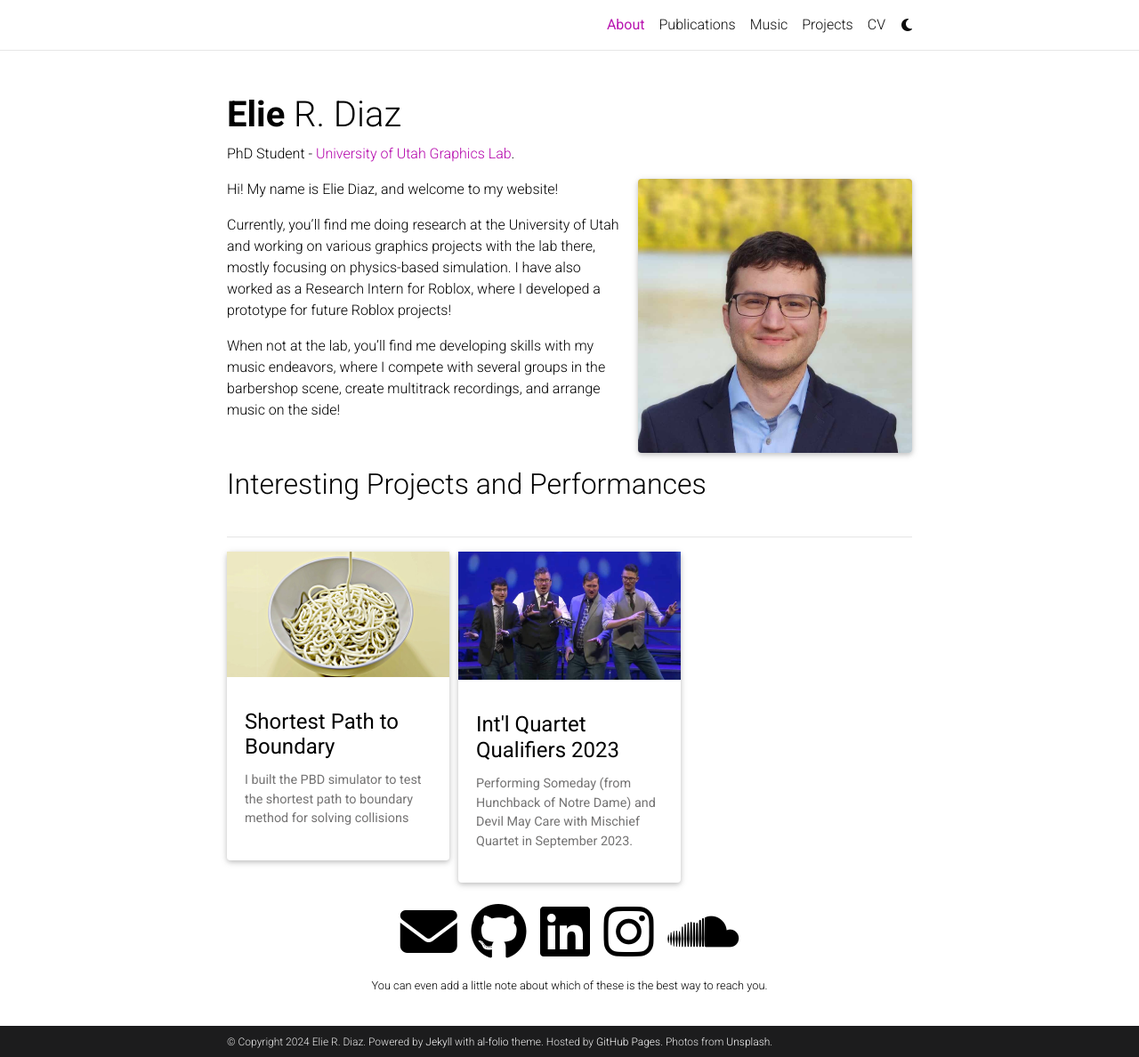
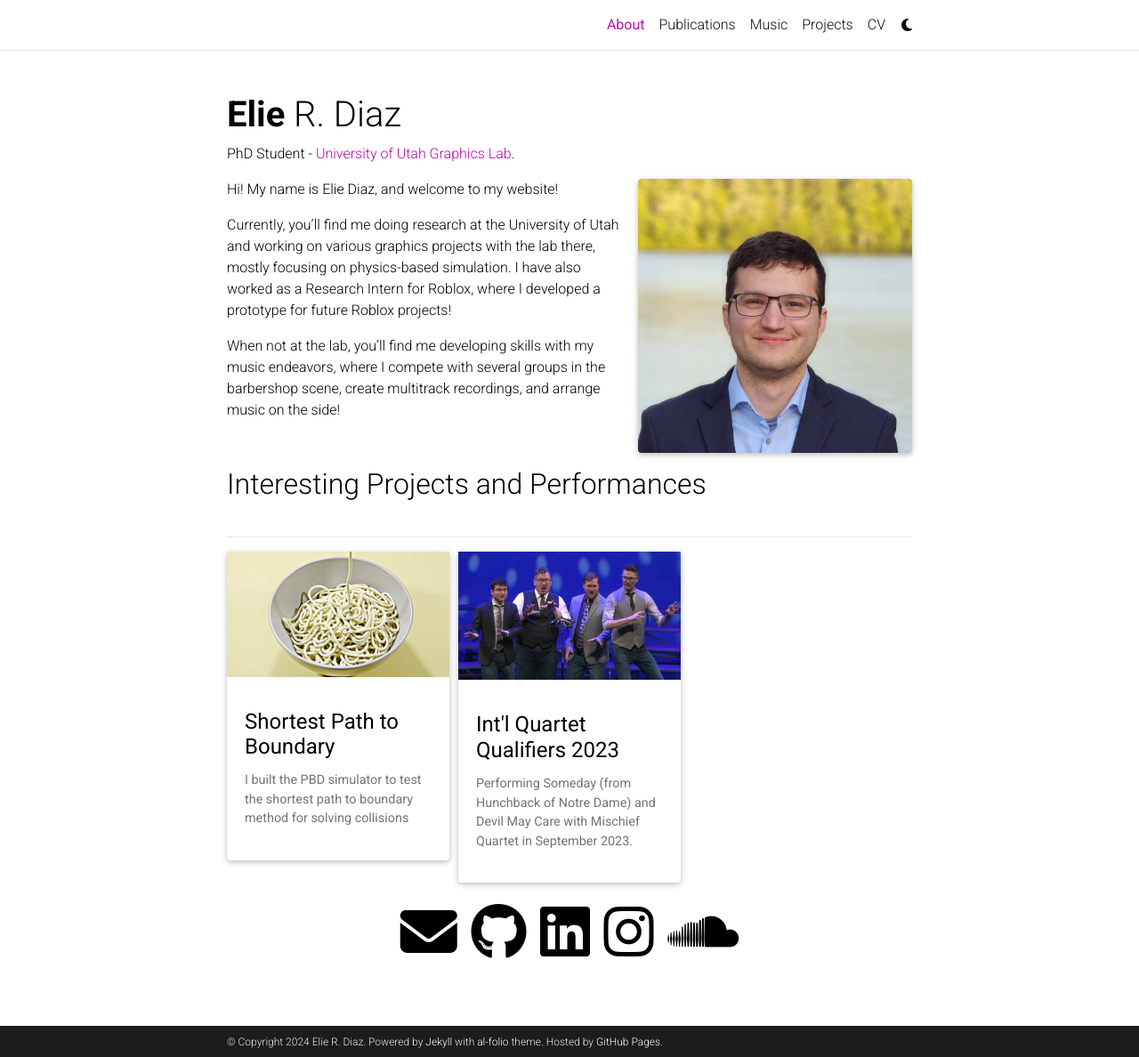
Before and after one commit to ElienDiaz/eliendiaz.github.io, a Jekyll site: the page built from _pages/about.md, in a window 1280 px wide and 1188 px high. Shown: the whole window at 89% size. Built offline with Jekyll 4.4.1, drawn with Linux system fonts in a browser that asks for light colours; full-size pictures stand in for the smaller copies a plugin makes; comment, search, counter and statistics services are not loaded; a style sheet for code colours, icons or effects is not loaded.

Commit message:
Updating some website things

```diff
--- a/_config.yml
+++ b/_config.yml
@@ -8,12 +8,11 @@
 last_name: Diaz
 email: eliericardo@hotmail.com
 description: > # the ">" symbol means to ignore newlines until "footer_text:"
-  A simple, whitespace theme for academics. Based on [*folio](https://github.com/bogoli/-folio) design.
+  Elie's website! Based on [*folio](https://github.com/bogoli/-folio) design.
 footer_text: >
   Powered by <a href="https://jekyllrb.com/" target="_blank">Jekyll</a> with <a href="https://github.com/alshedivat/al-folio">al-folio</a> theme.
   Hosted by <a href="https://pages.github.com/" target="_blank">GitHub Pages</a>.
-  Photos from <a href="https://unsplash.com" target="_blank">Unsplash</a>.
-keywords: jekyll, jekyll-theme, academic-website, portfolio-website  # add your own keywords or leave empty
+keywords:  # add your own keywords or leave empty
 
 lang: en # the language of your site (for example: en, fr, cn, ru, etc.)
 icon: elien.png  # the emoji used as the favicon (alternatively, provide image name in /assets/img/)
@@ -105,8 +104,7 @@
 wechat_qr: # filename of your wechat qr-code saved as an image (e.g., wechat-qr.png if saved to assets/img/wechat-qr.png)
 soundcloud_id: elie-diaz-965006234 # your soundcloud id
 
-contact_note: >
-  You can even add a little note about which of these is the best way to reach you.
+contact_note:
 
 # -----------------------------------------------------------------------------
 # Analytics and search engine verification
```
